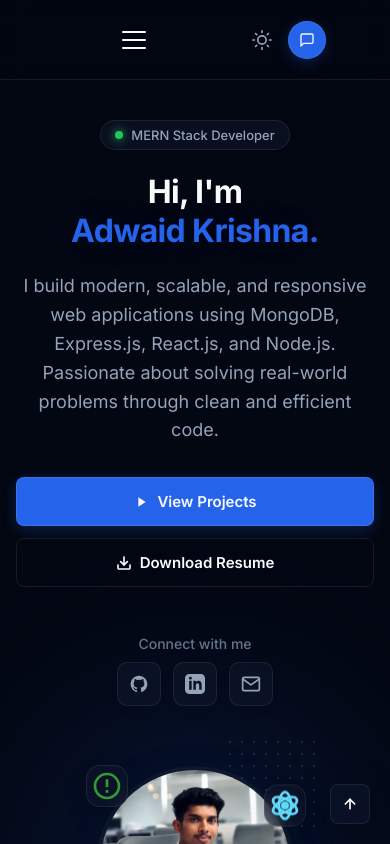
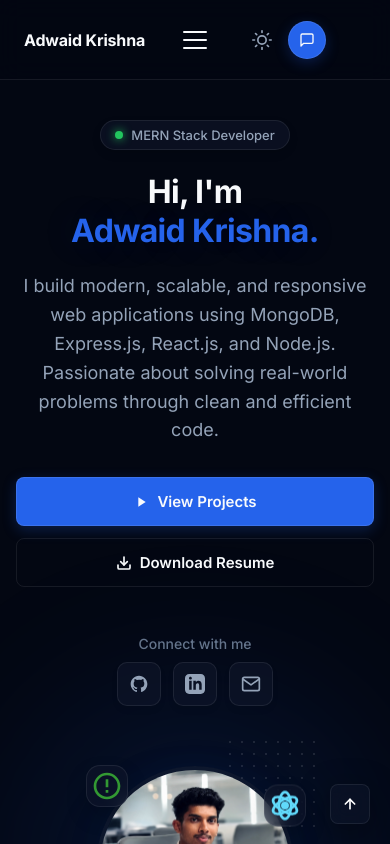
Before and after one commit to Adwaidkrishna/personal-portfolio, a React app: page / in a window 390 px wide. Shown: the top 844 px of the page. Built offline with nearby package versions, Linux system fonts and the light colour scheme; the HTML template or start-up script is replaced by a standard one.

Commit message:
Fix mobile navbar styling, spacing and brand visibility

```diff
--- a/src/components/Navbar/Navbar.css
+++ b/src/components/Navbar/Navbar.css
@@ -245,18 +245,6 @@
         height: 2px;
     }
 
-    .header-actions {
-        margin-right: 40px;
-        /* Space for hamburger button */
-    }
-}
-
-@media (max-width: 550px) {
-    .brand-name {
-        display: none;
-        /* Hide name on small screens, keep only colored G logo */
-    }
-
     .connect-me-btn span {
         display: none;
         /* Hide text, make circular icon */
@@ -268,6 +256,15 @@
     }
 
     .header-actions {
+        margin-right: 40px;
+        /* Space for hamburger button */
         gap: 8px;
     }
 }
+
+@media (max-width: 550px) {
+    .brand-name {
+        display: block;
+        font-size: 16px;
+    }
+}
```
